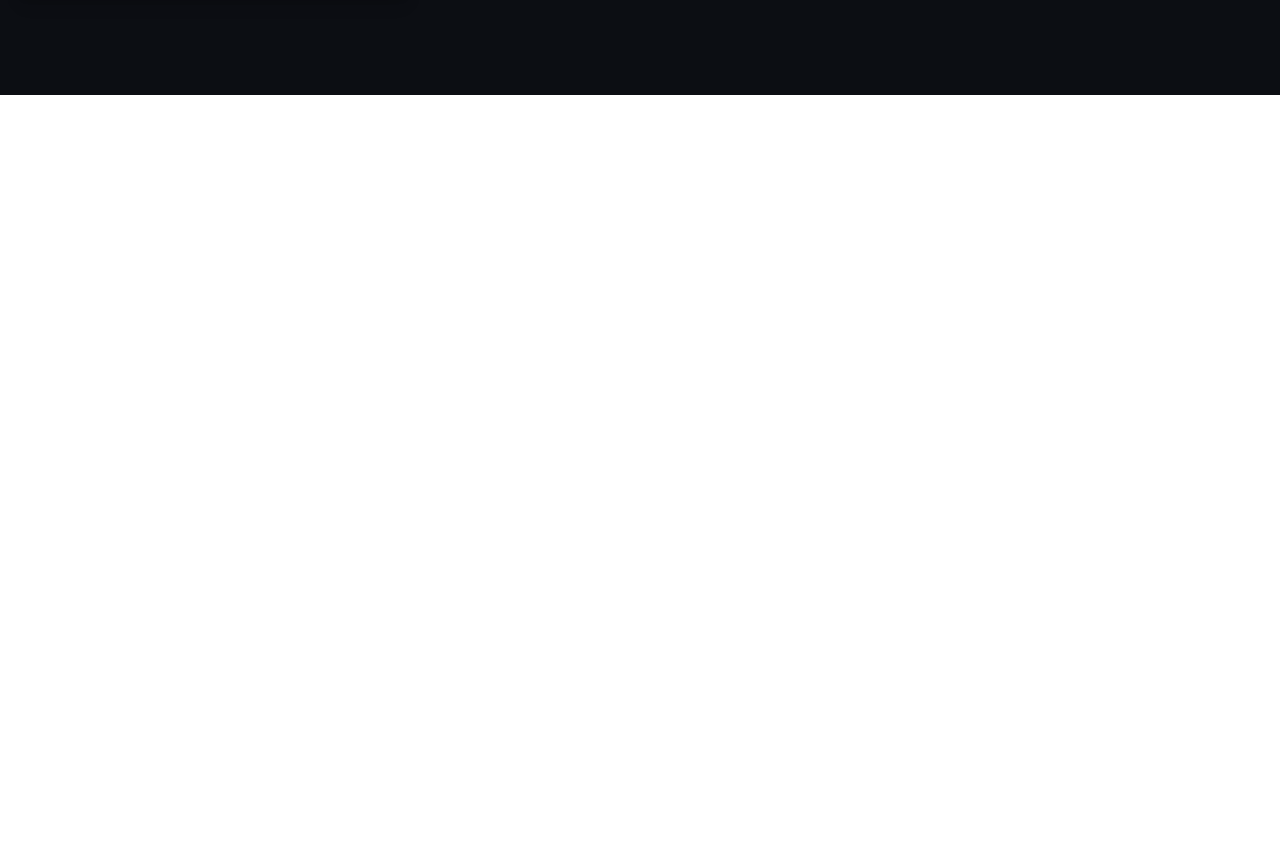
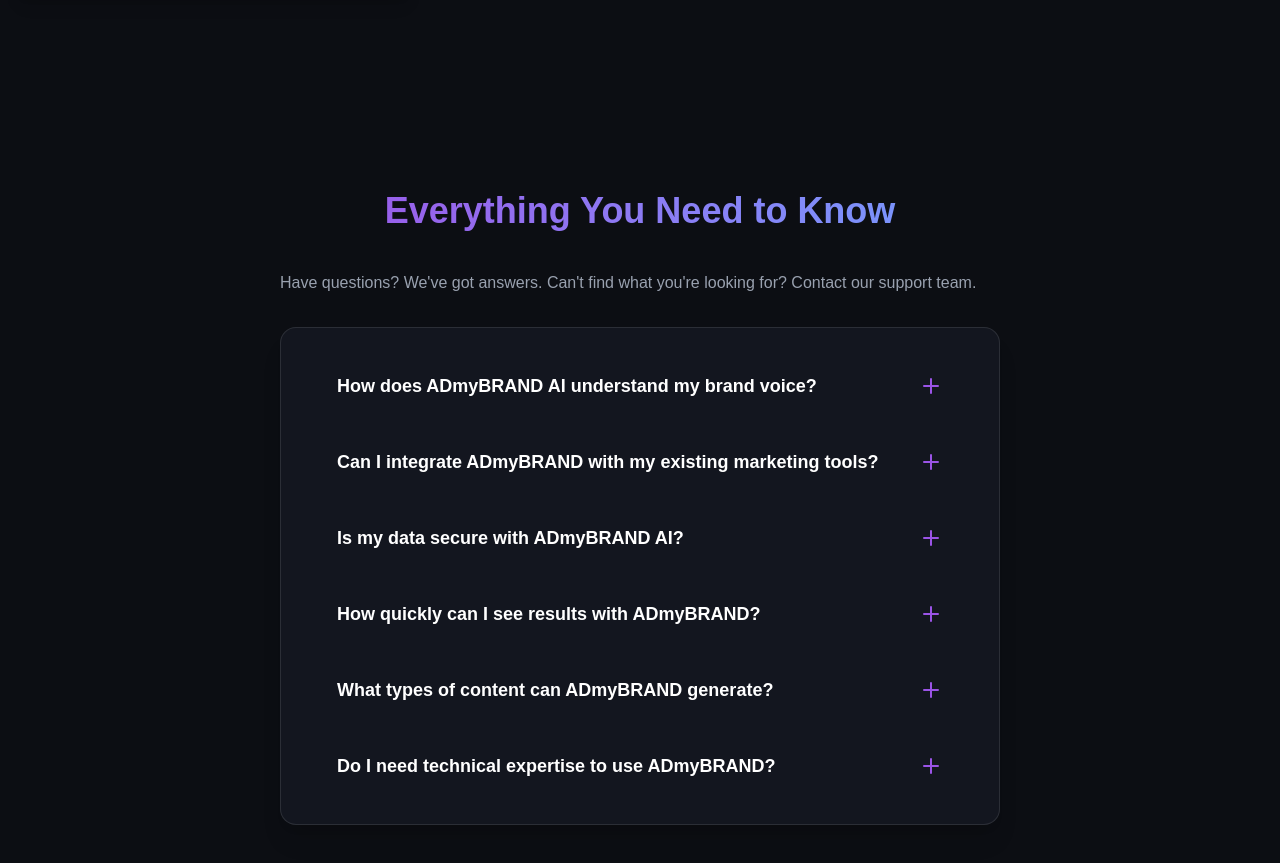
Before and after one commit to Nikita06211/admybrand-ai-suite, a Next.js app: page / in a window 1280 px wide. Shown: the part 3871-4734 px from the top of the page. Before the commit the page ends 3966 px from the top, so only its background shows below. Built offline with nearby package versions, Linux system fonts and the light colour scheme.

Commit message:
Add FaqSection component with FAQ data and integrate into HomePage

```diff
--- /dev/null
+++ b/src/app/components/FaqSection.tsx
@@ -0,0 +1,63 @@
+"use client";
+import { useState } from "react";
+import { faqs } from "./data/faqs";
+import { motion, AnimatePresence } from "framer-motion";
+
+export default function FaqSection() {
+  const [open, setOpen] = useState<number | null>(null);
+
+  const toggle = (idx: number) => setOpen(open === idx ? null : idx);
+
+  return (
+    <section className="py-24 bg-[#0c0e13]">
+      <div className="container mx-auto px-6 max-w-3xl">
+        <h2 className="bg-gradient-to-r from-[#9b54e7] to-[#729cff] text-transparent bg-clip-text text-4xl font-extrabold mb-10 text-center">
+          Everything You Need to Know
+        </h2>
+        <span className="mt-4 text-gray-400">
+            Have questions? We've got answers. Can't find what you're looking for? Contact our support team.
+        </span>
+        <div className="mt-8 rounded-2xl shadow-xl bg-[#161924]/80 border border-white/10 glass-effect px-4 md:px-8 py-6">
+          {faqs.map((faq, i) => (
+            <div key={faq.question} className="mb-2 last:mb-0 group">
+              <button
+                className={`w-full flex justify-between items-center transition px-6 py-5 rounded-xl text-left font-semibold text-lg
+                  ${open === i
+                    ? "bg-gradient-to-r from-[#322651]/30 to-[#1a1921]/10 text-[#9b54e7]"
+                    : "text-white bg-transparent"
+                  }
+                  hover:shadow-[0_4px_24px_0px_rgba(155,84,231,0.08)] hover:bg-[#1c1626]/40 hover:text-[#9b54e7]
+                  focus:outline-none`}
+                onClick={() => toggle(i)}
+                aria-expanded={open === i}
+                aria-controls={`faq-${i}`}
+              >
+                <span>{faq.question}</span>
+                <span className="ml-4 flex-shrink-0 transition-transform duration-300"
+                  style={{ transform: open === i ? "rotate(45deg)" : "rotate(0deg)" }}>
+                  <svg width="24" height="24" className="text-[#9b54e7]" fill="none" stroke="currentColor" strokeWidth="2" viewBox="0 0 24 24">
+                    <path d="M12 5v14M5 12h14" strokeLinecap="round"/>
+                  </svg>
+                </span>
+              </button>
+              <AnimatePresence initial={false}>
+                {open === i && (
+                  <motion.div
+                    id={`faq-${i}`}
+                    initial={{ opacity: 0, height: 0 }}
+                    animate={{ opacity: 1, height: "auto", marginTop: 12 }}
+                    exit={{ opacity: 0, height: 0, marginTop: 0 }}
+                    transition={{ duration: 0.3, ease: [0.22, 1, 0.36, 1] }}
+                    className="pl-6 pr-4 text-gray-400 font-medium overflow-hidden"
+                  >
+                    {faq.answer}
+                  </motion.div>
+                )}
+              </AnimatePresence>
+            </div>
+          ))}
+        </div>
+      </div>
+    </section>
+  );
+}
--- /dev/null
+++ b/src/app/components/data/faqs.ts
@@ -0,0 +1,33 @@
+// src/data/faqs.ts
+export const faqs = [
+  {
+    question: "How does ADmyBRAND AI understand my brand voice?",
+    answer:
+      "ADmyBRAND AI analyzes your existing content, guidelines, and preferences. It learns your tone, style, and key messaging to generate on-brand content automatically.",
+  },
+  {
+    question: "Can I integrate ADmyBRAND with my existing marketing tools?",
+    answer:
+      "Absolutely! ADmyBRAND AI offers seamless integrations with popular CRMs, email platforms, analytics suites, and more for a unified workflow.",
+  },
+  {
+    question: "Is my data secure with ADmyBRAND AI?",
+    answer:
+      "Yes, your data is encrypted end-to-end. We are SOC2 compliant and follow strict industry standards for privacy and security.",
+  },
+  {
+    question: "How quickly can I see results with ADmyBRAND?",
+    answer:
+      "You can launch your first AI-powered campaign in minutes and start seeing analytics and optimizations in real time.",
+  },
+  {
+    question: "What types of content can ADmyBRAND generate?",
+    answer:
+      "From ads and social posts to landing pages, emails, and blog content—ADmyBRAND covers all your marketing copy needs with customizable templates.",
+  },
+  {
+    question: "Do I need technical expertise to use ADmyBRAND?",
+    answer:
+      "No technical background is required. The platform is designed to be intuitive for marketing teams, with easy setup and guided workflows.",
+  },
+];
--- a/src/app/page.tsx
+++ b/src/app/page.tsx
@@ -3,6 +3,7 @@
 import FeaturesSection from './components/FeaturesSection';
 import PricingSection from './components/PricingSection';
 import TestimonialsCarousel from './components/TestimonialsCarousel';
+import FaqSection from './components/FaqSection';
 
 export default function HomePage() {
   return (
@@ -11,6 +12,7 @@
       <FeaturesSection />
       <PricingSection />
       <TestimonialsCarousel/>
+      <FaqSection/>
     </main>
   );
 }
```
